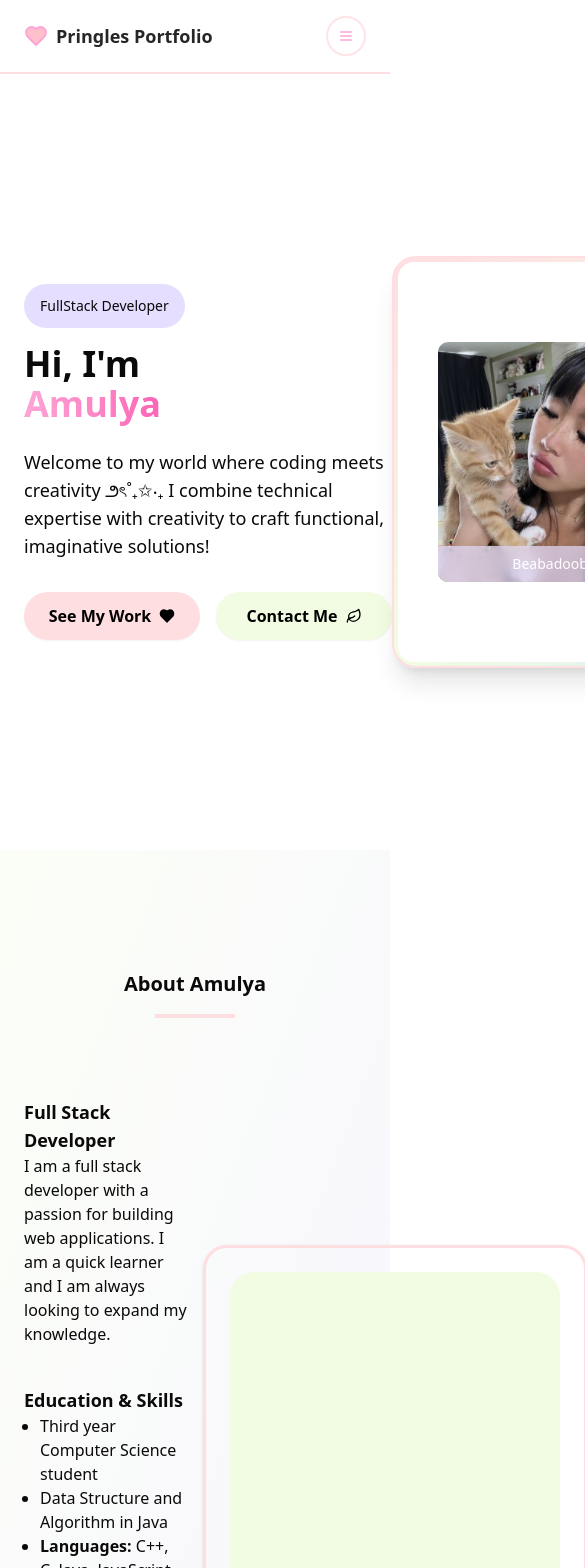
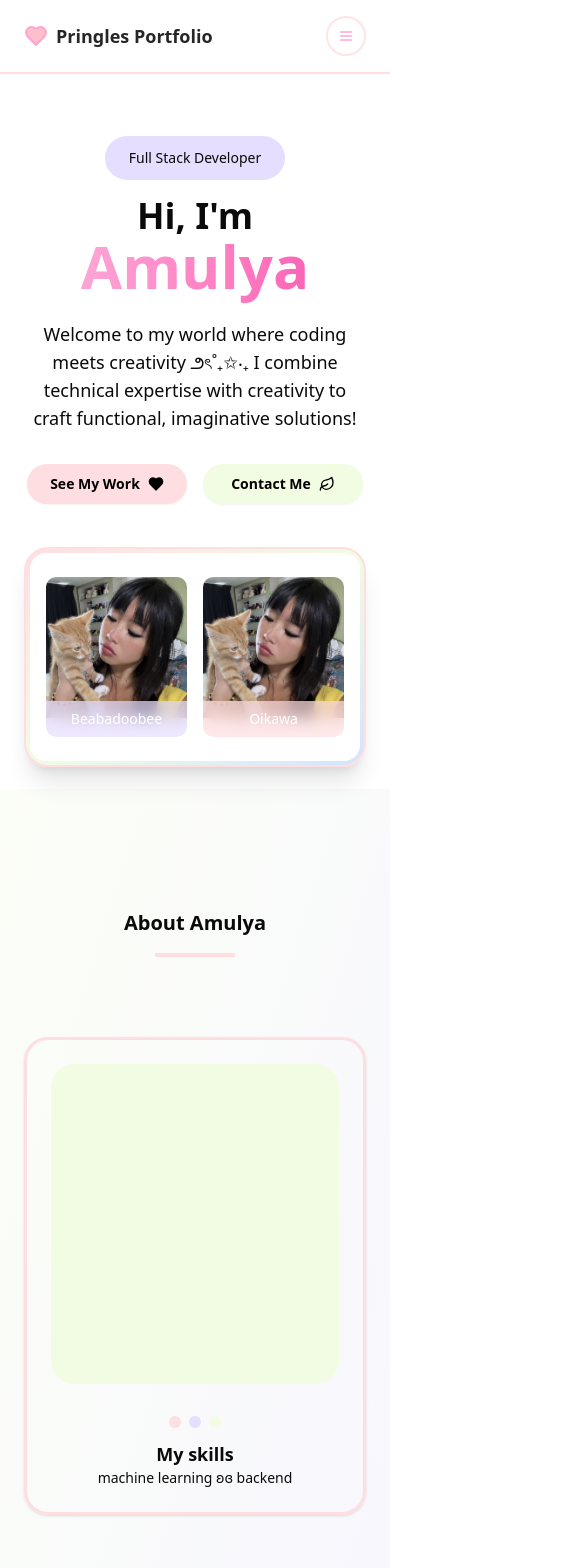
Before and after one commit to singhvertika119/soyabean, a Next.js app: page / in a window 390 px wide. Shown: the top 1568 px of the page, 585 px wide, since content can reach past the window. Built offline with nearby package versions, Linux system fonts and the light colour scheme.

Commit message:
responsive ui

```diff
--- a/src/components/common/form-input.tsx
+++ b/src/components/common/form-input.tsx
@@ -88,7 +88,7 @@ const FormInput: React.FC<FormInputProps> = memo(
                       onInputChange(e.target.value);
                     }}
                     disabled={disabled}
-                    className={`${className} placeholder:text-gray-light bg-kawaii-input border-kawaii-pink !focus-visible:ring-2 !focus-visible:ring-kawaii-pink !focus-visible:ring-opacity-50 !focus-visible:border-kawaii-pink h-12 rounded-xl tracking-wider transition-all duration-200 focus-visible:outline-none`}
+                    className={`${className} placeholder:text-gray-light bg-kawaii-input border-kawaii-pink !focus-visible:ring-2 !focus-visible:ring-kawaii-pink !focus-visible:ring-opacity-50 !focus-visible:border-kawaii-pink h-12 w-full rounded-xl tracking-wider transition-all duration-200 focus-visible:outline-none`}
                   />
 
                   {enableCopyText && (
--- a/src/components/home/about.tsx
+++ b/src/components/home/about.tsx
@@ -4,7 +4,7 @@ export default function AboutSection() {
   return (
     <section
       id="about"
-      className="from-kawaii-mint/30 to-kawaii-lavender/30 min-h-screen bg-gradient-to-br pt-30"
+      className="from-kawaii-mint/30 to-kawaii-lavender/30 min-h-screen bg-gradient-to-br pt-30 pb-20"
     >
       <Wrapper>
         <div className="flex flex-col items-center gap-4">
@@ -12,7 +12,7 @@ export default function AboutSection() {
           <div className="bg-kawaii-pink h-1 w-20"></div>
         </div>
 
-        <div className="mt-20 grid grid-cols-2 items-center gap-4">
+        <div className="mt-20 grid grid-cols-1 items-center gap-12 md:grid-cols-2 md:gap-4">
           <div className="flex flex-col gap-10">
             <div>
               <h2 className="text-lg font-semibold">Full Stack Developer</h2>
@@ -45,7 +45,7 @@ export default function AboutSection() {
             </div>
           </div>
 
-          <div className="mx-auto w-sm">
+          <div className="order-first mx-auto w-full sm:w-sm md:order-last">
             <div className="border-kawaii-pink rounded-3xl border-3 p-6 shadow-sm transition-transform duration-300 hover:scale-105 hover:rotate-6">
               <div className="bg-kawaii-mint mb-8 h-80 w-full rounded-3xl"></div>
 
--- a/src/components/home/contact-form.tsx
+++ b/src/components/home/contact-form.tsx
@@ -7,6 +7,7 @@ import { useForm } from 'react-hook-form';
 import Link from 'next/link';
 import { Spinner } from '../common/spinner';
 import { ContactData, contactSchema } from '@/lib/validation';
+import { MailIcon } from 'lucide-react';
 
 export default function ContactForm() {
   const form = useForm<ContactData>({
@@ -25,7 +26,7 @@ export default function ContactForm() {
   return (
     <div>
       <Form {...form}>
-        <form onSubmit={form.handleSubmit(onSubmit)} className="mx-auto min-w-sm space-y-8">
+        <form onSubmit={form.handleSubmit(onSubmit)} className="mx-auto space-y-8">
           <FormInput name="name" label="Your Name" type="text" placeholder="John Doe" isAsterisk />
           <FormInput
             name="email"
@@ -54,11 +55,17 @@ export default function ContactForm() {
             )}
           </Button>
 
-          <div className="text-center text-sm">
-            New to this platform?{'  '}
-            <Link href="/signup" className="font-medium text-blue-600 underline underline-offset-4">
-              Sign Up here.
-            </Link>
+          <div className="flex flex-col items-center justify-center gap-0 text-center text-sm sm:flex-row sm:gap-2">
+            <MailIcon className="text-kawaii-pink inline-block size-7 animate-bounce sm:size-5" />
+            <div>
+              Or send me an email at{' '}
+              <Link
+                href="mailto:amulya.kumar@gmail.com"
+                className="font-medium underline underline-offset-4"
+              >
+                amulya.kumar@gmail.com
+              </Link>
+            </div>
           </div>
         </form>
       </Form>
--- a/src/components/home/home.tsx
+++ b/src/components/home/home.tsx
@@ -5,27 +5,30 @@ import { Button } from '@/components/ui/button';
 
 export default function HomeSection() {
   return (
-    <section id="home" className="flex min-h-[92vh] items-center justify-between">
+    <section
+      id="home"
+      className="mt-10 grid min-h-[80vh] grid-cols-1 items-center justify-center sm:mt-0 sm:min-h-[91vh] md:grid-cols-2"
+    >
       <div className="max-w-lg">
-        <h2 className="bg-kawaii-lavender mb-4 w-fit rounded-full px-4 py-3 text-sm font-medium">
-          FullStack Developer
+        <h2 className="bg-kawaii-lavender mx-auto mb-4 w-fit rounded-full px-6 py-3 text-sm font-medium sm:mx-0">
+          Full Stack Developer
         </h2>
-        <h1 className="mb-6 text-4xl font-bold">
+        <h1 className="mb-6 text-center text-4xl font-bold sm:text-left">
           Hi, I&apos;m <br />
-          <span className="bg-gradient-to-r from-pink-300 to-pink-400 bg-clip-text text-transparent">
+          <span className="bg-gradient-to-r from-pink-300 to-pink-400 bg-clip-text text-6xl text-transparent sm:text-4xl">
             Amulya
           </span>
         </h1>
-        <p className="text-lg">
+        <p className="text-center text-lg sm:text-left">
           Welcome to my world where coding meets creativity ౨ৎ˚₊✩‧₊ I combine technical expertise
           with creativity to craft functional, imaginative solutions!
         </p>
-        <div className="mt-8 flex gap-4">
-          <Button className="bg-kawaii-pink hover:bg-kawaii-pink/80 w-44 rounded-full py-6 text-base font-semibold text-black transition-all duration-300 hover:shadow-sm">
+        <div className="mt-8 flex justify-center gap-4 sm:justify-start">
+          <Button className="bg-kawaii-pink hover:bg-kawaii-pink/80 w-40 rounded-full py-5 text-sm font-semibold text-black transition-all duration-300 hover:shadow-sm sm:w-44 sm:text-base">
             See My Work
             <KawaiiHeart className="text-black" />
           </Button>
-          <Button className="bg-kawaii-mint hover:bg-kawaii-mint/80 w-44 rounded-full py-6 text-base font-semibold text-black transition-all duration-300 hover:shadow-sm">
+          <Button className="bg-kawaii-mint hover:bg-kawaii-mint/80 w-40 rounded-full py-5 text-sm font-semibold text-black transition-all duration-300 hover:shadow-sm sm:w-44 sm:text-base">
             Contact Me
             <KawaiiLeaf className="text-black" />
           </Button>
@@ -34,17 +37,17 @@ export default function HomeSection() {
 
       {/* Images */}
       <div className="border-kawaii-pink from-kawaii-pink via-kawaii-mint to-kawaii-blue flex gap-4 rounded-3xl border-2 bg-gradient-to-br p-1 shadow-xl">
-        <div className="flex h-full w-full gap-4 rounded-2xl bg-white px-10 py-20">
+        <div className="flex h-full w-full justify-center gap-4 rounded-2xl bg-white px-4 py-6 sm:px-10 sm:py-20">
           <CaptionImage
             src="/images/beabadoobee.jpeg"
             caption="Beabadoobee"
-            className="w-60"
+            className="h-40 w-60 sm:h-full"
             captionClassName="bg-kawaii-lavender/70"
           />
           <CaptionImage
             src="/images/beabadoobee.jpeg"
             caption="Oikawa"
-            className="w-60"
+            className="h-40 w-60 sm:h-full"
             captionClassName="bg-kawaii-pink/70"
           />
         </div>
--- a/src/components/home/projects.tsx
+++ b/src/components/home/projects.tsx
@@ -14,7 +14,7 @@ export default function ProjectsSection() {
         </p>
       </div>
 
-      <div className="mx-28 mt-20 grid grid-cols-1 gap-6 md:grid-cols-2 lg:grid-cols-2">
+      <div className="mx-auto mt-20 grid w-fit grid-cols-1 gap-6 md:grid-cols-2 lg:mx-28 lg:grid-cols-2">
         {projects.map((project) => (
           <ProjectsCard
             key={project.id}
--- a/src/components/layout/header.tsx
+++ b/src/components/layout/header.tsx
@@ -8,7 +8,6 @@ import AnimatedLink from '../common/animated-link';
 import { KawaiiHeart } from '../../../public/icons/kawaii-heart';
 import { headerLinks } from '@/constants';
 import { Button } from '@/components/ui/button';
-import { randomColorGenerator } from '@/lib/utils';
 
 export default function Header() {
   const [isOpen, setIsOpen] = useState(false);
--- a/src/components/ui/input.tsx
+++ b/src/components/ui/input.tsx
@@ -8,7 +8,7 @@ function Input({ className, type, ...props }: React.ComponentProps<'input'>) {
       type={type}
       data-slot="input"
       className={cn(
-        'file:text-foreground placeholder:text-muted-foreground selection:bg-primary selection:text-primary-foreground dark:bg-input/30 border-input flex h-9 w-full min-w-0 rounded-md border bg-transparent px-3 py-1 text-base shadow-xs transition-[color,box-shadow] outline-none file:inline-flex file:h-7 file:border-0 file:bg-transparent file:text-sm file:font-medium disabled:pointer-events-none disabled:cursor-not-allowed disabled:opacity-50 md:text-sm',
+        'file:text-foreground placeholder:text-muted-foreground selection:bg-primary selection:text-primary-foreground dark:bg-input/30 border-input file:in line-flex flex h-9 w-full min-w-0 rounded-md border bg-transparent px-3 py-1 text-base shadow-xs transition-[color,box-shadow] outline-none file:h-7 file:border-0 file:bg-transparent file:text-sm file:font-medium disabled:pointer-events-none disabled:cursor-not-allowed disabled:opacity-50 md:text-sm',
         'focus-visible:border-ring focus-visible:ring-ring/50 focus-visible:ring-[3px]',
         'aria-invalid:ring-destructive/20 dark:aria-invalid:ring-destructive/40 aria-invalid:border-destructive',
         className,
```
